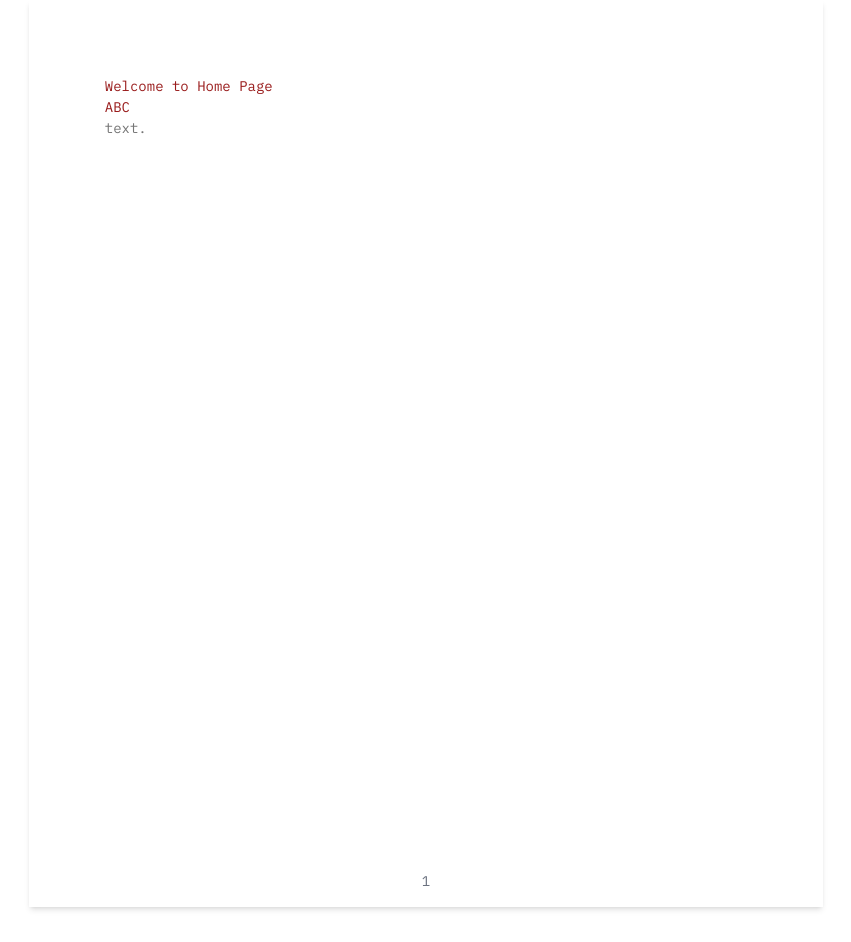
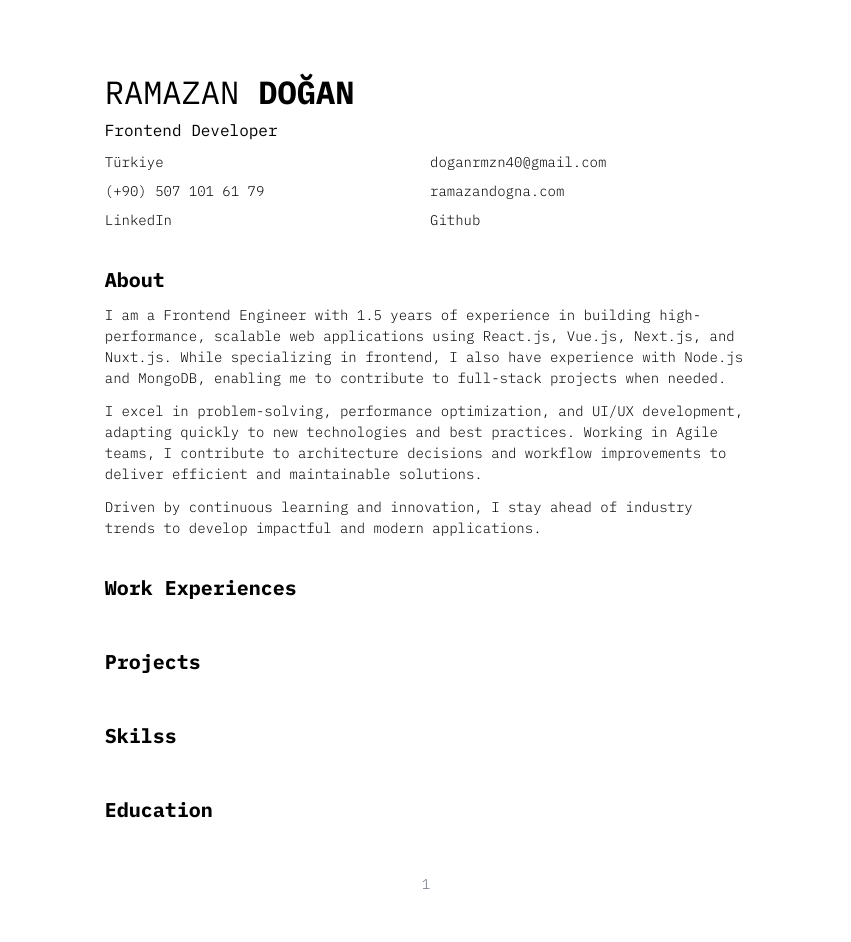
Before and after one commit to ramazandogna/resume-ramazan-dogna, a React (Vite) app: page / in a window 1280 px wide. Shown: the whole page, without its empty margins (214-1065 px from the left). Built offline with nearby package versions, Linux system fonts and the light colour scheme.

Commit message:
Sections

```diff
--- a/src/components/layouts/Paper/index.tsx
+++ b/src/components/layouts/Paper/index.tsx
@@ -8,7 +8,7 @@ interface PaperProps {
 
 const Paper: React.FC<PaperProps> = ({ children, pageNumber }) => {
   return (
-    <div className="relative w-full max-w-[210mm] min-h-[240mm] p-[20mm] bg-white shadow-md border border-gray-300 mb-8 mx-auto">
+    <div className="relative w-full max-w-[210mm] min-h-[240mm] p-[20mm] bg-white border border-gray-300 mb-8 mx-auto">
       {children}
       {pageNumber !== undefined && (
         <div className="absolute bottom-4 left-1/2 transform -translate-x-1/2 text-gray-500 text-sm">
--- /dev/null
+++ b/src/components/ui/SectionTitle/index.tsx
@@ -0,0 +1,3 @@
+export default function SectionTitle({ title }: { title: string }) {
+  return <h2 className="font-bold text-20px my-10px">{title}</h2>;
+}
--- a/src/layouts/HomeLayout.tsx
+++ b/src/layouts/HomeLayout.tsx
@@ -1,13 +1,22 @@
 import Paper from '../components/layouts/Paper';
+import About from '../sections/about';
+import Education from '../sections/education';
+import Header from '../sections/header';
+import Projects from '../sections/projects';
+import Skills from '../sections/skills';
+import WorkExperiences from '../sections/workExperiences';
 
 export default function HomeLayout() {
   return (
     <div className="flex flex-col">
       <Paper pageNumber={1}>
-        <div className="text-14px text-red-800 text-red-200">
-          Welcome to Home Page <br />
-          <button>ABC</button> <br />
-          <input type="text" placeholder="text." />
+        <div className="flex flex-col gap-24px">
+          <Header />
+          <About />
+          <WorkExperiences />
+          <Projects />
+          <Skills />
+          <Education />
         </div>
       </Paper>
     </div>
--- /dev/null
+++ b/src/sections/about/index.tsx
@@ -0,0 +1,27 @@
+import SectionTitle from '../../components/ui/SectionTitle';
+
+export default function About() {
+  return (
+    <div className="flex flex-col">
+      <SectionTitle title="About" />
+      <span className="flex flex-col gap-12px">
+        <p>
+          I am a Frontend Engineer with 1.5 years of experience in building high-performance,
+          scalable web applications using React.js, Vue.js, Next.js, and Nuxt.js. While specializing
+          in frontend, I also have experience with Node.js and MongoDB, enabling me to contribute to
+          full-stack projects when needed.
+        </p>
+        <p>
+          I excel in problem-solving, performance optimization, and UI/UX development, adapting
+          quickly to new technologies and best practices. Working in Agile teams, I contribute to
+          architecture decisions and workflow improvements to deliver efficient and maintainable
+          solutions.
+        </p>
+        <p>
+          Driven by continuous learning and innovation, I stay ahead of industry trends to develop
+          impactful and modern applications.
+        </p>
+      </span>
+    </div>
+  );
+}
--- /dev/null
+++ b/src/sections/education/index.tsx
@@ -0,0 +1,10 @@
+import SectionTitle from '../../components/ui/SectionTitle';
+
+export default function Education() {
+  return (
+    <div>
+      {' '}
+      <SectionTitle title="Education" />
+    </div>
+  );
+}
--- /dev/null
+++ b/src/sections/header/index.tsx
@@ -0,0 +1,53 @@
+export default function Header() {
+  return (
+    <section className="flex flex-col gap-10px">
+      <h2 className="text-2xl font-400 uppercase text-32px">
+        Ramazan <span className="font-bold">Doğan</span>
+      </h2>
+      <div className="text-16px font-400">Frontend Developer</div>
+      <div className="w-full grid sm:grid-cols-2 grid-cols-1 gap-2">
+        <div>Türkiye</div>
+        <div>
+          <a href="mailto:doganrmzn40@gmail.com" className="hover:underline">
+            doganrmzn40@gmail.com
+          </a>
+        </div>
+        <div>
+          <a href="tel:+905071016179" className="hover:underline">
+            (+90) 507 101 61 79
+          </a>
+        </div>
+        <div>
+          <a
+            href="https://ramazandogna.com"
+            target="_blank"
+            rel="noopener noreferrer"
+            className="hover:underline"
+          >
+            ramazandogna.com
+          </a>
+        </div>
+        <div>
+          <a
+            href="https://www.linkedin.com/in/ramazandogna/"
+            target="_blank"
+            rel="noopener noreferrer"
+            className="hover:underline"
+          >
+            LinkedIn
+          </a>
+        </div>
+        <div>
+          <a
+            href="https://github.com/ramazandogna"
+            target="_blank"
+            rel="noopener noreferrer"
+            className="hover:underline"
+          >
+            Github
+          </a>
+        </div>
+      </div>
+    </section>
+  );
+}
--- /dev/null
+++ b/src/sections/projects/index.tsx
@@ -0,0 +1,10 @@
+import SectionTitle from '../../components/ui/SectionTitle';
+
+export default function Projects() {
+  return (
+    <div>
+      {' '}
+      <SectionTitle title="Projects" />
+    </div>
+  );
+}
--- /dev/null
+++ b/src/sections/skills/index.tsx
@@ -0,0 +1,9 @@
+import SectionTitle from '../../components/ui/SectionTitle';
+
+export default function Skills() {
+  return (
+    <div>
+      <SectionTitle title="Skilss" />
+    </div>
+  );
+}
--- /dev/null
+++ b/src/sections/workExperiences/index.tsx
@@ -0,0 +1,9 @@
+import SectionTitle from '../../components/ui/SectionTitle';
+
+export default function WorkExperiences() {
+  return (
+    <div>
+      <SectionTitle title="Work Experiences" />
+    </div>
+  );
+}
--- a/src/styles/global.css
+++ b/src/styles/global.css
@@ -1,3 +1,5 @@
 body {
   font-family: 'IBM Plex Mono', monospace;
+  font-size: 14px;
+  font-weight: 300;
 }
```
Also changed, not shown: 1 other file (tests, documents, lock files or other folders).
